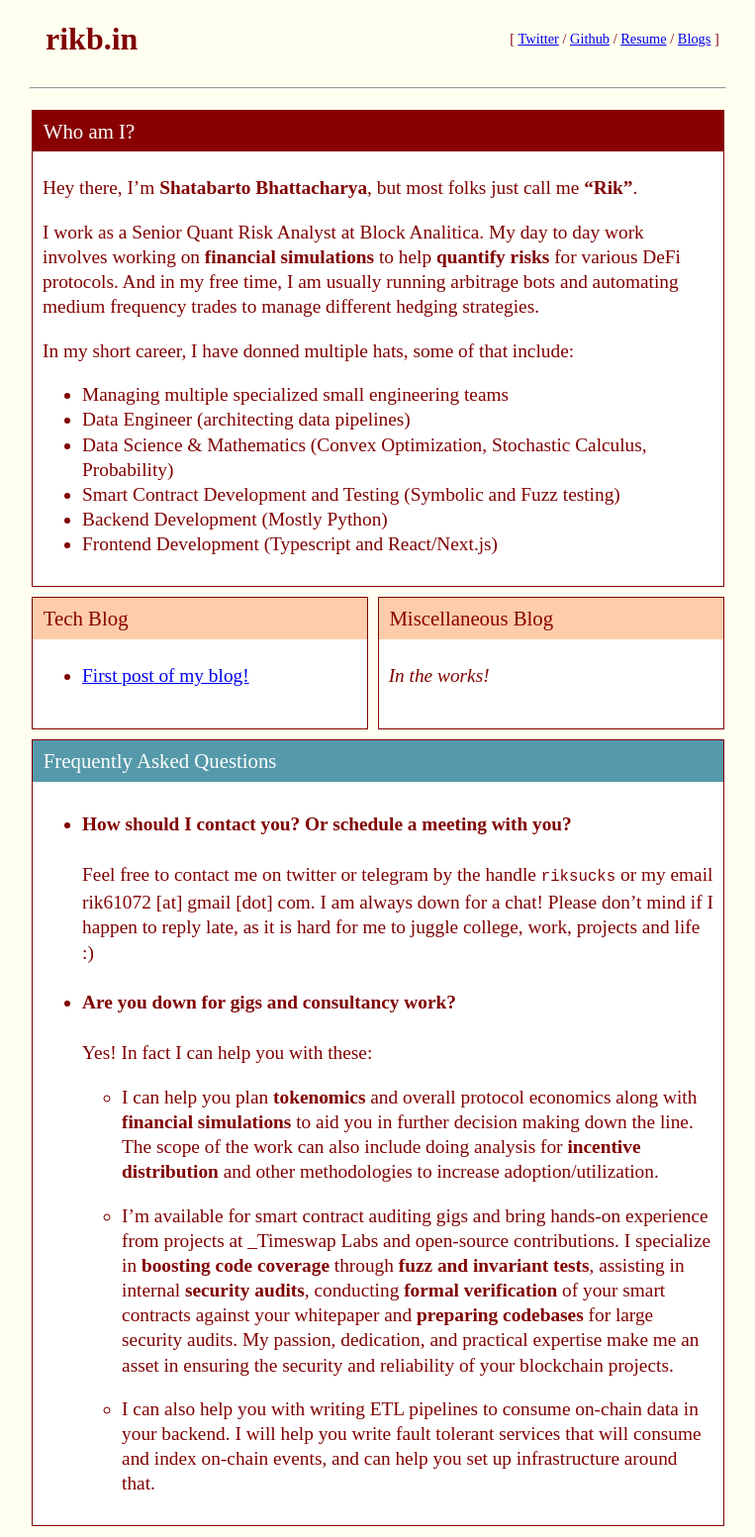
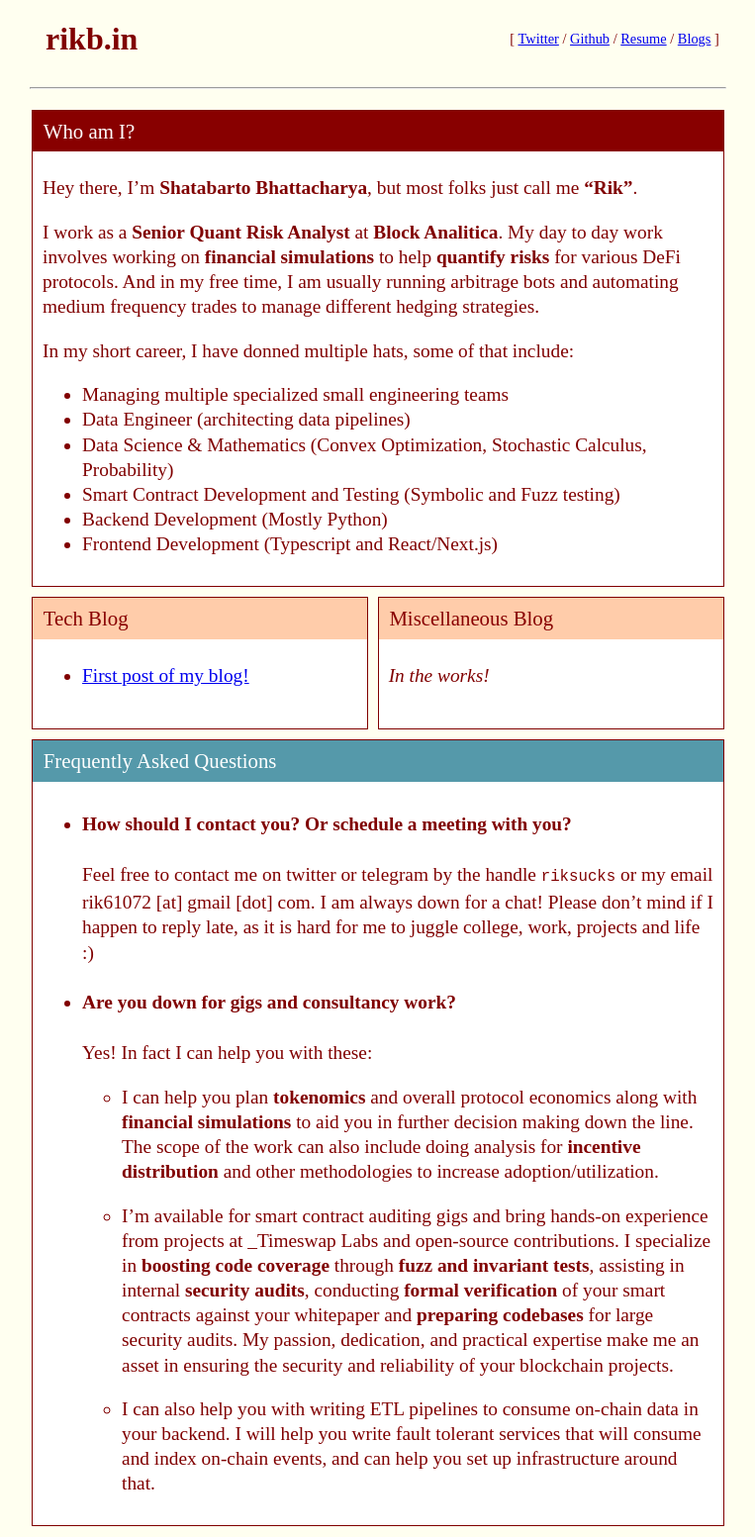
Before and after one commit to hrik2001/hrik2001.github.io, a Jekyll site: the page built from index.md, in a window 1280 px wide. Shown: the whole page at 99% size, without its empty margins (258-1021 px from the left). Built offline with Jekyll 4.4.1, drawn with Linux system fonts in a browser that asks for light colours.

Commit message:
feat: add BA (forgot richtext earlier)

```diff
--- a/index.md
+++ b/index.md
@@ -7,7 +7,7 @@ title: Home
   <div class="textbox-content" markdown="1">
 Hey there, I'm **Shatabarto Bhattacharya**, but most folks just call me **"Rik"**.
 
-I work as a Senior Quant Risk Analyst at Block Analitica. My day to day work involves working on **financial simulations** to help **quantify risks** for various
+I work as a **Senior Quant Risk Analyst** at **Block Analitica**. My day to day work involves working on **financial simulations** to help **quantify risks** for various
 DeFi protocols. And in my free time, I am usually running arbitrage bots and automating medium frequency trades to manage different hedging strategies.
 
 In my short career, I have donned multiple hats, some of that include:
```
